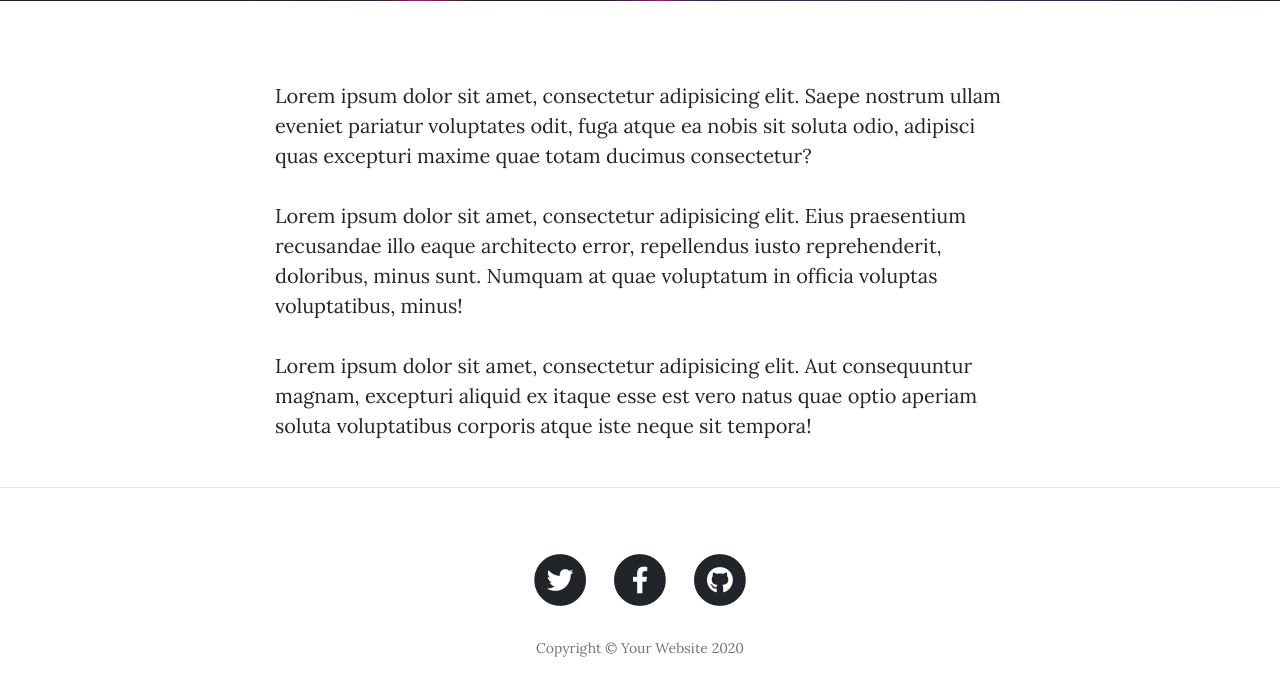
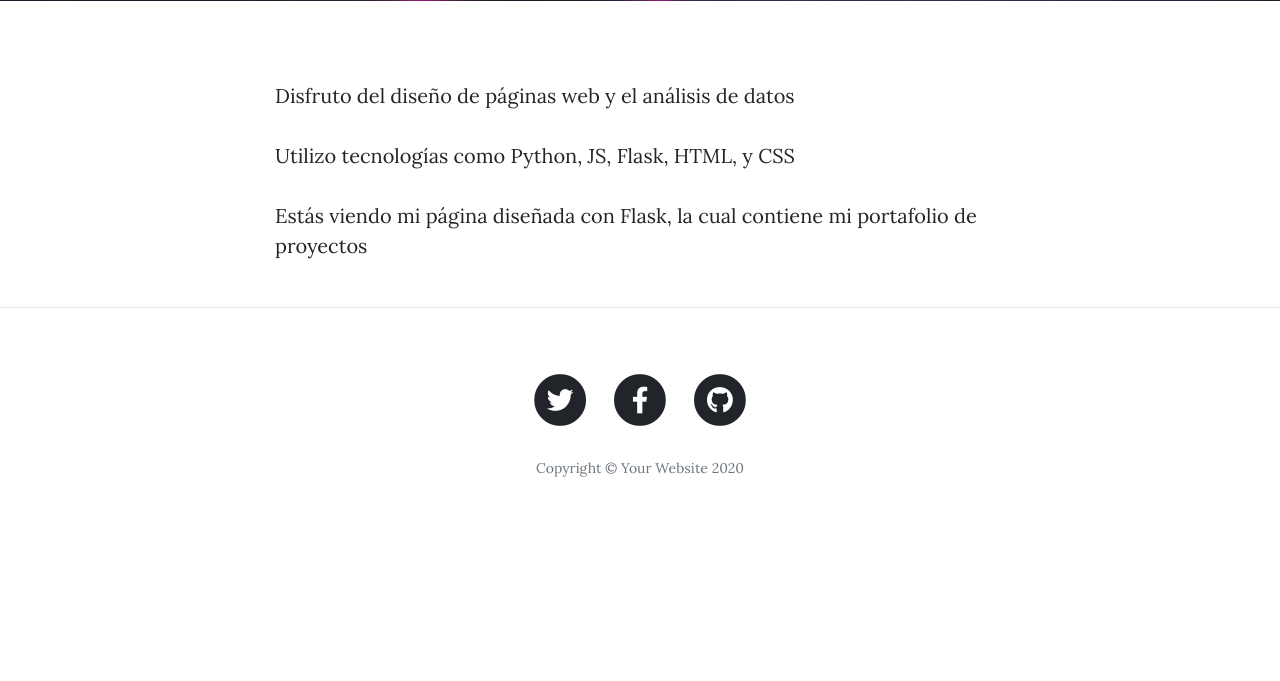
Before and after one commit to LER-Artema/Complete_Blog, a Flask app: page /about in a window 1280 px wide. Shown: the part 531-1212 px from the top of the page. After the commit the page ends 1008 px from the top, so only its background shows below. Run offline with Flask 2, Linux system fonts and the light colour scheme; some libraries are stand-ins or nearby versions.

Commit message:
Update about page

```diff
--- a/templates/about.html
+++ b/templates/about.html
@@ -19,9 +19,9 @@
   <div class="container">
     <div class="row">
       <div class="col-lg-8 col-md-10 mx-auto">
-        <p>Lorem ipsum dolor sit amet, consectetur adipisicing elit. Saepe nostrum ullam eveniet pariatur voluptates odit, fuga atque ea nobis sit soluta odio, adipisci quas excepturi maxime quae totam ducimus consectetur?</p>
-        <p>Lorem ipsum dolor sit amet, consectetur adipisicing elit. Eius praesentium recusandae illo eaque architecto error, repellendus iusto reprehenderit, doloribus, minus sunt. Numquam at quae voluptatum in officia voluptas voluptatibus, minus!</p>
-        <p>Lorem ipsum dolor sit amet, consectetur adipisicing elit. Aut consequuntur magnam, excepturi aliquid ex itaque esse est vero natus quae optio aperiam soluta voluptatibus corporis atque iste neque sit tempora!</p>
+        <p>Disfruto del diseño de páginas web y el análisis de datos</p>
+        <p>Utilizo tecnologías como Python, JS, Flask, HTML, y CSS</p>
+        <p>Estás viendo mi página diseñada con Flask, la cual contiene mi portafolio de proyectos</p>
       </div>
     </div>
   </div>
```
